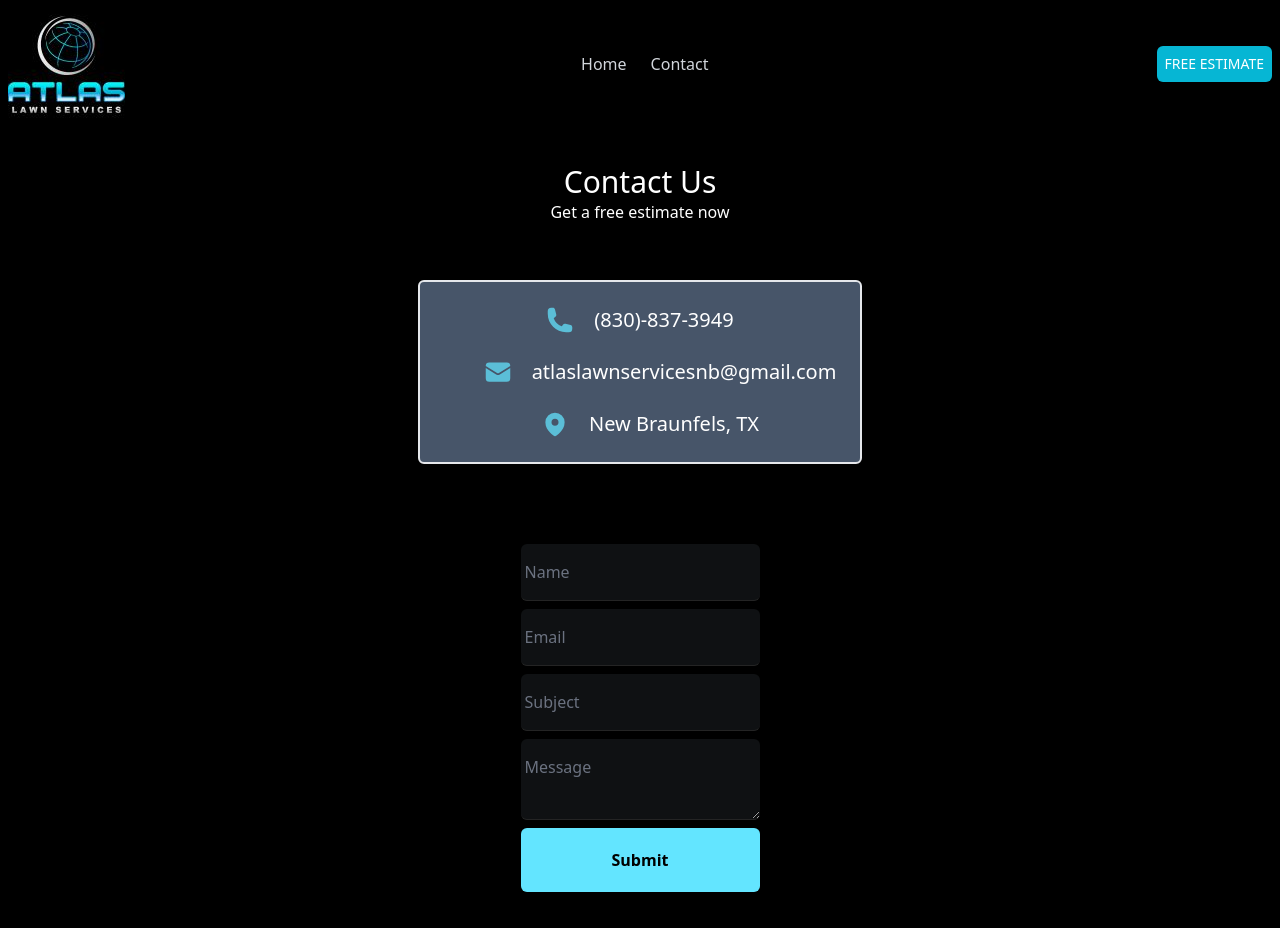
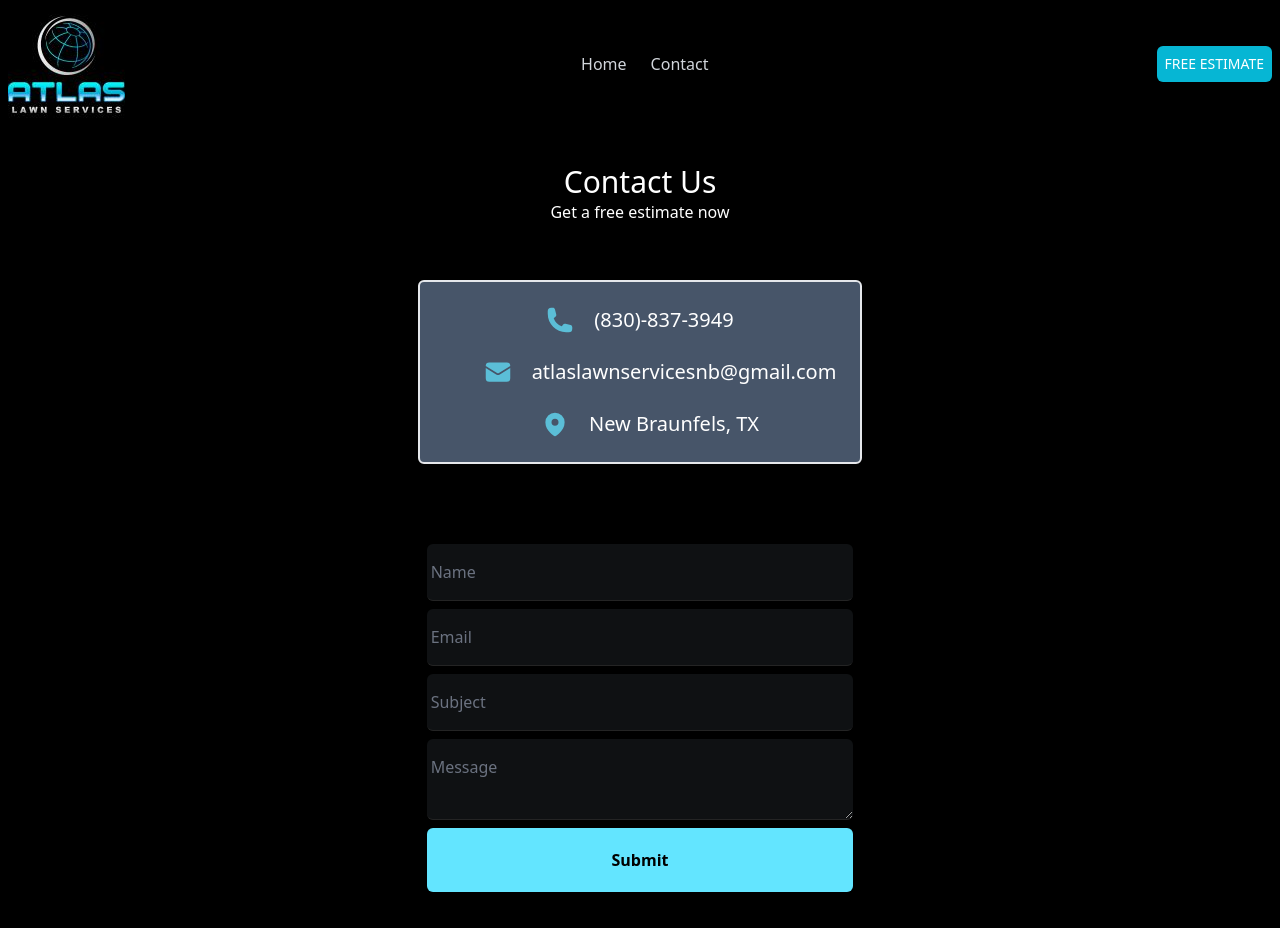
Before and after one commit to GunnarSmith2/AtlasLawn, a Next.js app: page /Contact in a window 1280 px wide. Built offline with nearby package versions, Linux system fonts and the light colour scheme.

Commit message:
form move

```diff
--- a/src/pages/Contact.js
+++ b/src/pages/Contact.js
@@ -43,8 +43,7 @@ function Contact() {
 
           <form
             onSubmit={handleSubmit(onSubmit)}
-            className="flex flex-col space-y-2 mx-auto mt-20"
-            style={{ maxWidth: "90vw" }}
+            className="flex flex-col space-y-2 mx-auto mt-20 md:w-3/4 lg:w-1/2 xl:w-1/3"
           >
             <input
               {...register("name")}
```
